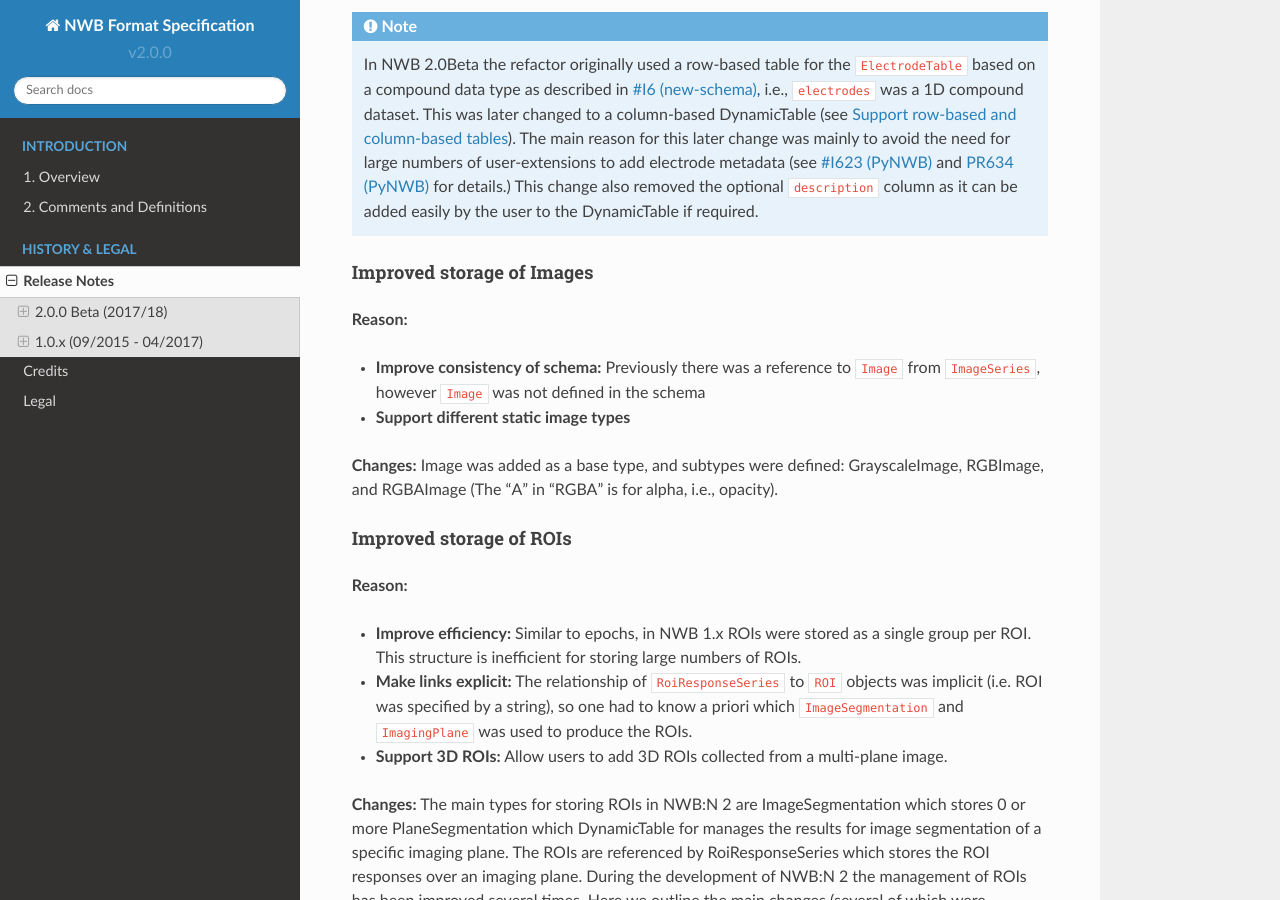
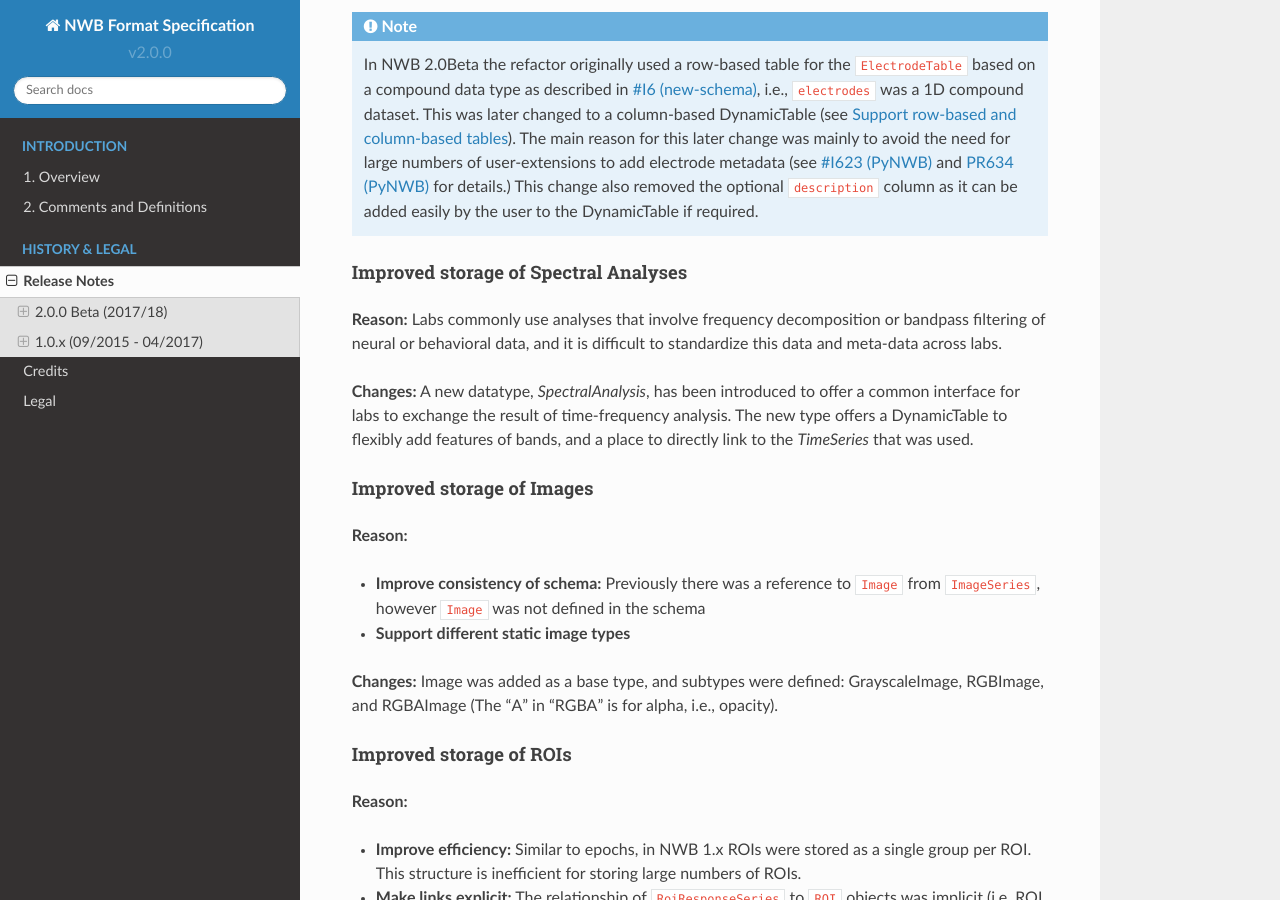
Before and after one commit to NeurodataWithoutBorders/nwb-schema, a Sphinx documentation site: the page built from docs/format/source/format_release_notes.rst, in a window 1280 px wide and 900 px high, scrolled down 4054 px. Built offline with Sphinx 7.4.7 and the Read the Docs theme 2.0.0, drawn with Linux system fonts in a browser that asks for light colours.

Commit message:
add description of SpectralAnalysis

```diff
--- a/docs/format/source/format_release_notes.rst
+++ b/docs/format/source/format_release_notes.rst
@@ -184,6 +184,12 @@ The main ``/general/extracellular_ephys group`` then contained in addition the f
     also removed the optional ``description`` column as it can be added easily by the user to the
     :ref:`DynamicTable <sec-DynamicTable>` if required.
 
+Improved storage of Spectral Analyses
+"""""""""""""""""""""""""""""""""""""
+
+**Reason:** Labs commonly use analyses that involve frequency decomposition or bandpass filtering of neural or behavioral data, and it is difficult to standardize this data and meta-data across labs.
+
+**Changes:** A new datatype, `SpectralAnalysis`, has been introduced to offer a common interface for labs to exchange the result of time-frequency analysis. The new type offers a DynamicTable to flexibly add features of bands, and a place to directly link to the `TimeSeries` that was used.
 
 Improved storage of Images
 """"""""""""""""""""""""""
```
